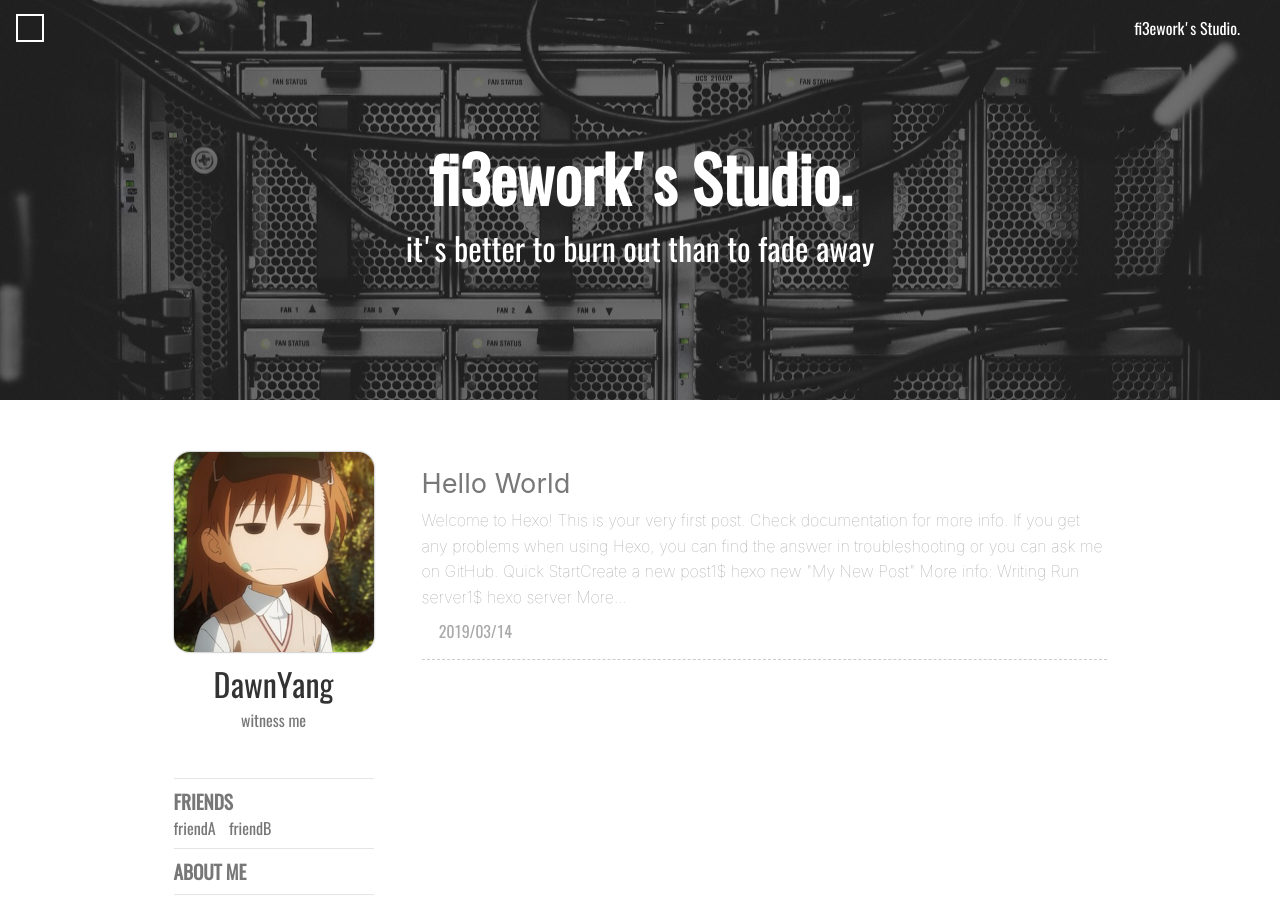
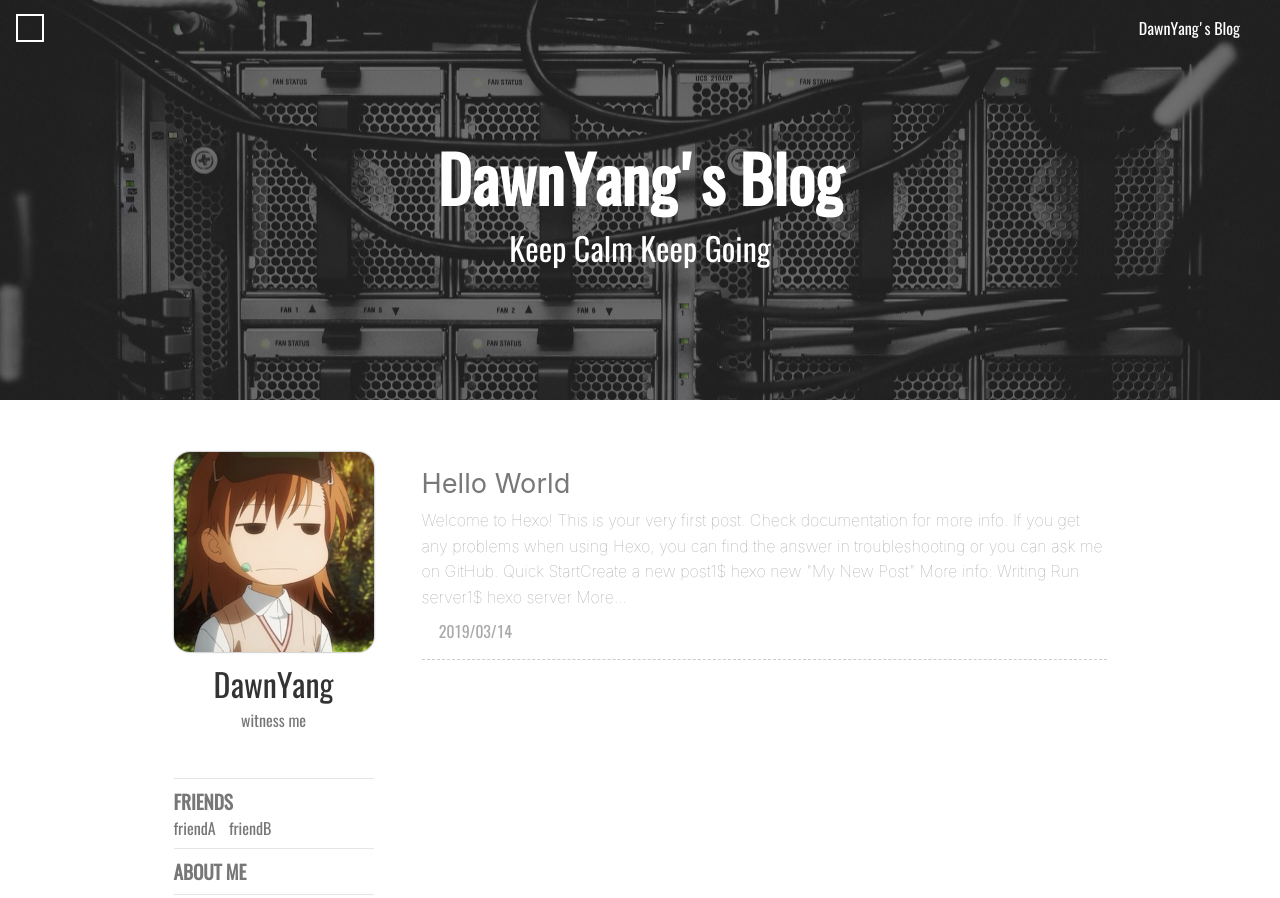
Before and after one commit to DawnYang-cn/DawnYang-cn.github.io, a plain HTML site: page index.html in a window 1280 px wide. Shown: the top 898 px of the page. Drawn offline with nearby package versions, Linux system fonts and the light colour scheme; some packages are replaced by stand-ins of ours; a script that the page names is missing; a web font is replaced by a local one.

Commit message:
Site updated: 2019-03-15 22:08:47

```diff
--- a/index.html
+++ b/index.html
@@ -22,7 +22,7 @@
     <meta name="description" content>
     <meta http-equiv="Cache-control" content="no-cache">
     <meta http-equiv="X-UA-Compatible" content="IE=edge,chrome=1">
-    <title>fi3ework&#39;s Studio</title>
+    <title>DawnYang</title>
     <style type="text/css">
     @font-face {
         font-family: 'Oswald-Regular';
@@ -210,7 +210,7 @@
     <div class="header-sidebar-menu">&#xe775;</div>
     <!-- post页的toggle banner  -->
 
-    <a class="home-link" href="/">fi3ework's Studio.</a>
+    <a class="home-link" href="/">DawnYang's Blog</a>
 </header>
     <div class="wrapper">
         <div class="site-intro" style="
@@ -236,7 +236,7 @@ height:50vh;
         <h1 class="intro-title">
             <!-- 主页  -->
 
-            fi3ework's Studio.
+            DawnYang's Blog
             <!-- 文章页  -->
 
         </h1>
@@ -245,7 +245,7 @@ height:50vh;
             <!-- 主页副标题  -->
 
 
-                it's better to burn out than to fade away
+                Keep Calm Keep Going
 
             <!-- 文章页  -->
 
```
Also changed, not shown: 2019/03/14/hello-world/index.html (+3 -3 lines), archives/2019/03/index.html (+2 -2 lines), archives/2019/index.html (+2 -2 lines), archives/index.html (+2 -2 lines).
